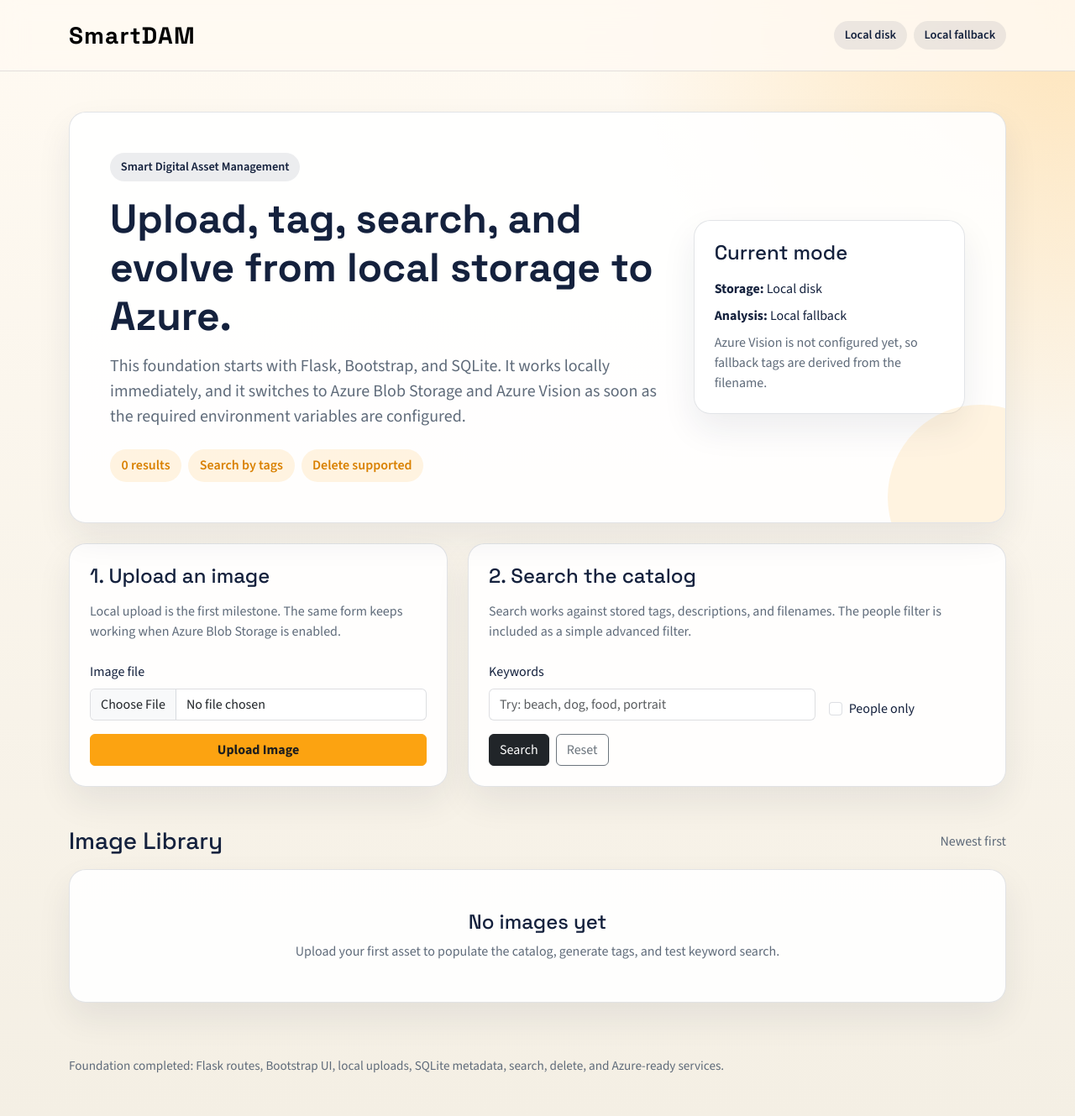
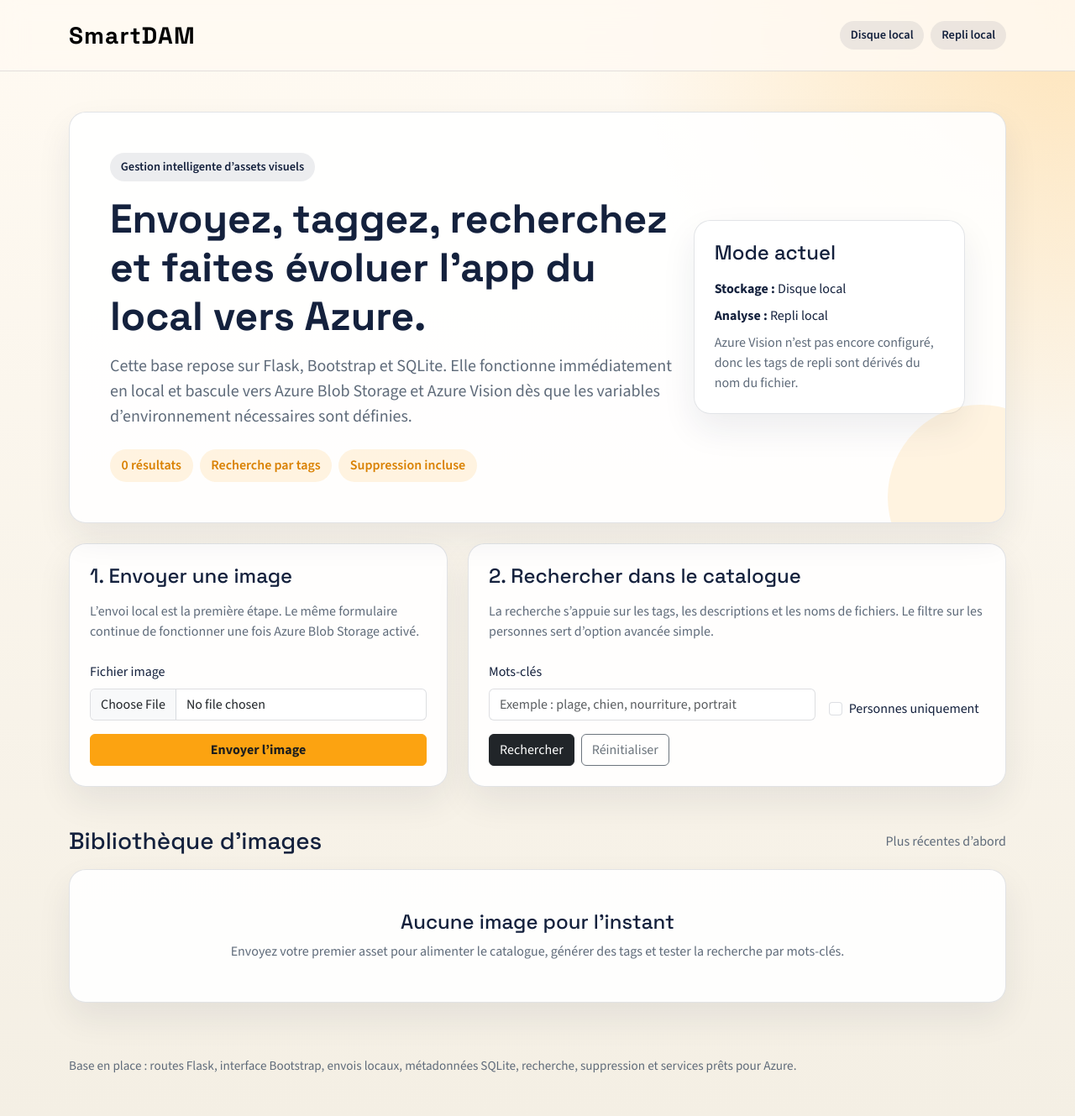
Before and after one commit to LMouhssine/SmartDAM, a Flask app: page / in a window 1280 px wide. Shown: the whole page at 84% size. Run offline with Flask 3, Linux system fonts and the light colour scheme.

Commit message:
feat: translate app interface to French

```diff
--- a/app.py
+++ b/app.py
@@ -107,17 +107,17 @@ def register_routes(app: Flask) -> None:
     def upload_image():
         uploaded_file = request.files.get("image")
         if uploaded_file is None or uploaded_file.filename == "":
-            flash("Choose an image before uploading.", "warning")
+            flash("Choisissez une image avant de lancer l’envoi.", "warning")
             return redirect(url_for("index"))
 
         original_filename = secure_filename(uploaded_file.filename)
         if not original_filename or not allowed_file(original_filename):
-            flash("Unsupported file format. Please upload an image file.", "danger")
+            flash("Format non pris en charge. Veuillez envoyer un fichier image.", "danger")
             return redirect(url_for("index"))
 
         file_bytes = uploaded_file.read()
         if not file_bytes:
-            flash("The uploaded file is empty.", "danger")
+            flash("Le fichier envoyé est vide.", "danger")
             return redirect(url_for("index"))
 
         storage = app.extensions["smartdam.storage"]
@@ -151,9 +151,9 @@ def register_routes(app: Flask) -> None:
             db.session.commit()
 
             if analysis.source == "azure":
-                flash("Image uploaded and analyzed with Azure Vision.", "success")
+                flash("Image envoyée et analysée avec Azure Vision.", "success")
             else:
-                flash("Image uploaded. Local tags were generated as a fallback.", "info")
+                flash("Image envoyée. Des tags locaux ont été générés en repli.", "info")
         except Exception as exc:  # noqa: BLE001
             db.session.rollback()
             if stored_asset is not None:
@@ -162,7 +162,7 @@ def register_routes(app: Flask) -> None:
                 except StorageError:
                     app.logger.warning("Could not clean up the stored file after a failed upload.")
             app.logger.exception("Image upload failed: %s", exc)
-            flash("The upload failed. Check your configuration and try again.", "danger")
+            flash("L’envoi a échoué. Vérifiez la configuration puis réessayez.", "danger")
 
         return redirect(url_for("index"))
 
@@ -193,11 +193,11 @@ def register_routes(app: Flask) -> None:
             storage.delete(image)
             db.session.delete(image)
             db.session.commit()
-            flash("Image deleted.", "success")
+            flash("Image supprimée.", "success")
         except Exception as exc:  # noqa: BLE001
             db.session.rollback()
             app.logger.exception("Image deletion failed: %s", exc)
-            flash("The image could not be deleted.", "danger")
+            flash("L’image n’a pas pu être supprimée.", "danger")
 
         return redirect(url_for("index"))
 
--- a/services/storage.py
+++ b/services/storage.py
@@ -134,7 +134,7 @@ class StorageManager:
 
     @property
     def default_backend_label(self) -> str:
-        return "Azure Blob Storage" if self.use_azure_storage and self.azure_enabled else "Local disk"
+        return "Azure Blob Storage" if self.use_azure_storage and self.azure_enabled else "Disque local"
 
     def save(self, file_bytes: bytes, original_filename: str, content_type: str | None) -> StoredAsset:
         if self.use_azure_storage and self.azure_enabled:
--- a/templates/base.html
+++ b/templates/base.html
@@ -1,5 +1,5 @@
 <!doctype html>
-<html lang="en">
+<html lang="fr">
 <head>
     <meta charset="utf-8">
     <meta name="viewport" content="width=device-width, initial-scale=1">
--- a/templates/index.html
+++ b/templates/index.html
@@ -6,28 +6,28 @@
 <section class="hero-panel p-4 p-lg-5 mb-4">
     <div class="row g-4 align-items-center">
         <div class="col-lg-8">
-            <span class="status-pill mb-3">Smart Digital Asset Management</span>
-            <h1 class="display-5 fw-bold mb-3">Upload, tag, search, and evolve from local storage to Azure.</h1>
+            <span class="status-pill mb-3">Gestion intelligente d’assets visuels</span>
+            <h1 class="display-5 fw-bold mb-3">Envoyez, taggez, recherchez et faites évoluer l’app du local vers Azure.</h1>
             <p class="lead muted-copy mb-4">
-                This foundation starts with Flask, Bootstrap, and SQLite. It works locally immediately, and it switches
-                to Azure Blob Storage and Azure Vision as soon as the required environment variables are configured.
+                Cette base repose sur Flask, Bootstrap et SQLite. Elle fonctionne immédiatement en local et bascule
+                vers Azure Blob Storage et Azure Vision dès que les variables d’environnement nécessaires sont définies.
             </p>
             <div class="d-flex flex-wrap gap-2">
-                <span class="metric-pill">{{ images|length }} result{{ "" if images|length == 1 else "s" }}</span>
-                <span class="metric-pill">Search by tags</span>
-                <span class="metric-pill">Delete supported</span>
+                <span class="metric-pill">{{ images|length }} résultat{{ "" if images|length == 1 else "s" }}</span>
+                <span class="metric-pill">Recherche par tags</span>
+                <span class="metric-pill">Suppression incluse</span>
             </div>
         </div>
         <div class="col-lg-4">
             <div class="smartdam-card p-4 h-100">
-                <h2 class="section-title h4 mb-3">Current mode</h2>
-                <p class="mb-2"><strong>Storage:</strong> {{ storage_label }}</p>
-                <p class="mb-2"><strong>Analysis:</strong> {{ vision_label }}</p>
+                <h2 class="section-title h4 mb-3">Mode actuel</h2>
+                <p class="mb-2"><strong>Stockage :</strong> {{ storage_label }}</p>
+                <p class="mb-2"><strong>Analyse :</strong> {{ vision_label }}</p>
                 <p class="muted-copy mb-0">
                     {% if azure_vision_enabled %}
-                        New uploads are analyzed with Azure Image Analysis.
+                        Les nouveaux envois sont analysés avec Azure Image Analysis.
                     {% else %}
-                        Azure Vision is not configured yet, so fallback tags are derived from the filename.
+                        Azure Vision n’est pas encore configuré, donc les tags de repli sont dérivés du nom du fichier.
                     {% endif %}
                 </p>
             </div>
@@ -38,34 +38,34 @@
 <section class="row g-4 mb-5">
     <div class="col-lg-5">
         <div class="smartdam-card upload-panel p-4 h-100">
-            <h2 class="section-title h4 mb-3">1. Upload an image</h2>
+            <h2 class="section-title h4 mb-3">1. Envoyer une image</h2>
             <p class="muted-copy mb-4">
-                Local upload is the first milestone. The same form keeps working when Azure Blob Storage is enabled.
+                L’envoi local est la première étape. Le même formulaire continue de fonctionner une fois Azure Blob Storage activé.
             </p>
             <form action="{{ url_for('upload_image') }}" method="post" enctype="multipart/form-data">
                 <div class="mb-3">
-                    <label for="image" class="form-label">Image file</label>
+                    <label for="image" class="form-label">Fichier image</label>
                     <input class="form-control" type="file" id="image" name="image" accept="image/*" required>
                 </div>
-                <button type="submit" class="btn btn-smartdam w-100">Upload Image</button>
+                <button type="submit" class="btn btn-smartdam w-100">Envoyer l’image</button>
             </form>
         </div>
     </div>
     <div class="col-lg-7">
         <div class="smartdam-card search-panel p-4 h-100">
-            <h2 class="section-title h4 mb-3">2. Search the catalog</h2>
+            <h2 class="section-title h4 mb-3">2. Rechercher dans le catalogue</h2>
             <p class="muted-copy mb-4">
-                Search works against stored tags, descriptions, and filenames. The people filter is included as a simple advanced filter.
+                La recherche s’appuie sur les tags, les descriptions et les noms de fichiers. Le filtre sur les personnes sert d’option avancée simple.
             </p>
             <form method="get" action="{{ url_for('index') }}" class="row g-3 align-items-end">
                 <div class="col-md-8">
-                    <label for="q" class="form-label">Keywords</label>
+                    <label for="q" class="form-label">Mots-clés</label>
                     <input
                         type="text"
                         class="form-control"
                         id="q"
                         name="q"
-                        placeholder="Try: beach, dog, food, portrait"
+                        placeholder="Exemple : plage, chien, nourriture, portrait"
                         value="{{ search_query }}"
                     >
                 </div>
@@ -73,13 +73,13 @@
                     <div class="form-check mt-md-4 pt-md-2">
                         <input class="form-check-input" type="checkbox" value="1" id="people_only" name="people_only" {% if people_only %}checked{% endif %}>
                         <label class="form-check-label" for="people_only">
-                            People only
+                            Personnes uniquement
                         </label>
                     </div>
                 </div>
                 <div class="col-12 d-flex flex-wrap gap-2">
-                    <button type="submit" class="btn btn-dark">Search</button>
-                    <a href="{{ url_for('index') }}" class="btn btn-outline-secondary">Reset</a>
+                    <button type="submit" class="btn btn-dark">Rechercher</button>
+                    <a href="{{ url_for('index') }}" class="btn btn-outline-secondary">Réinitialiser</a>
                 </div>
             </form>
         </div>
@@ -88,8 +88,8 @@
 
 <section>
     <div class="d-flex justify-content-between align-items-center mb-3">
-        <h2 class="section-title h3 mb-0">Image Library</h2>
-        <span class="muted-copy">Newest first</span>
+        <h2 class="section-title h3 mb-0">Bibliothèque d’images</h2>
+        <span class="muted-copy">Plus récentes d’abord</span>
     </div>
 
     {% if images %}
@@ -100,10 +100,10 @@
                         <img src="{{ image.image_url }}" alt="{{ image.original_filename }}">
                         <div class="p-4">
                             <div class="d-flex flex-wrap gap-2 mb-3">
-                                <span class="badge tag-badge">{{ image.storage_backend }}</span>
-                                <span class="badge tag-badge">{{ image.analysis_source }}</span>
+                                <span class="badge tag-badge">{{ "azure" if image.storage_backend == "azure" else "local" }}</span>
+                                <span class="badge tag-badge">{{ "analyse Azure" if image.analysis_source == "azure" else "analyse locale" }}</span>
                                 {% if image.has_people %}
-                                    <span class="badge text-bg-warning">people detected</span>
+                                    <span class="badge text-bg-warning">personnes détectées</span>
                                 {% endif %}
                             </div>
                             <h3 class="h5 mb-2">{{ image.original_filename }}</h3>
@@ -117,7 +117,7 @@
                                 {% endfor %}
                             </div>
                             <form action="{{ url_for('delete_image', image_id=image.id) }}" method="post">
-                                <button type="submit" class="btn btn-outline-danger btn-sm">Delete</button>
+                                <button type="submit" class="btn btn-outline-danger btn-sm">Supprimer</button>
                             </form>
                         </div>
                     </article>
@@ -126,15 +126,15 @@
         </div>
     {% else %}
         <div class="empty-panel">
-            <h3 class="section-title h4 mb-2">No images yet</h3>
+            <h3 class="section-title h4 mb-2">Aucune image pour l’instant</h3>
             <p class="muted-copy mb-0">
-                Upload your first asset to populate the catalog, generate tags, and test keyword search.
+                Envoyez votre premier asset pour alimenter le catalogue, générer des tags et tester la recherche par mots-clés.
             </p>
         </div>
     {% endif %}
 </section>
 
 <footer class="smartdam-footer mt-5 pt-3">
-    Foundation completed: Flask routes, Bootstrap UI, local uploads, SQLite metadata, search, delete, and Azure-ready services.
+    Base en place : routes Flask, interface Bootstrap, envois locaux, métadonnées SQLite, recherche, suppression et services prêts pour Azure.
 </footer>
 {% endblock %}
```
Also changed, not shown: services/azure_vision.py (+5 -5 lines).
